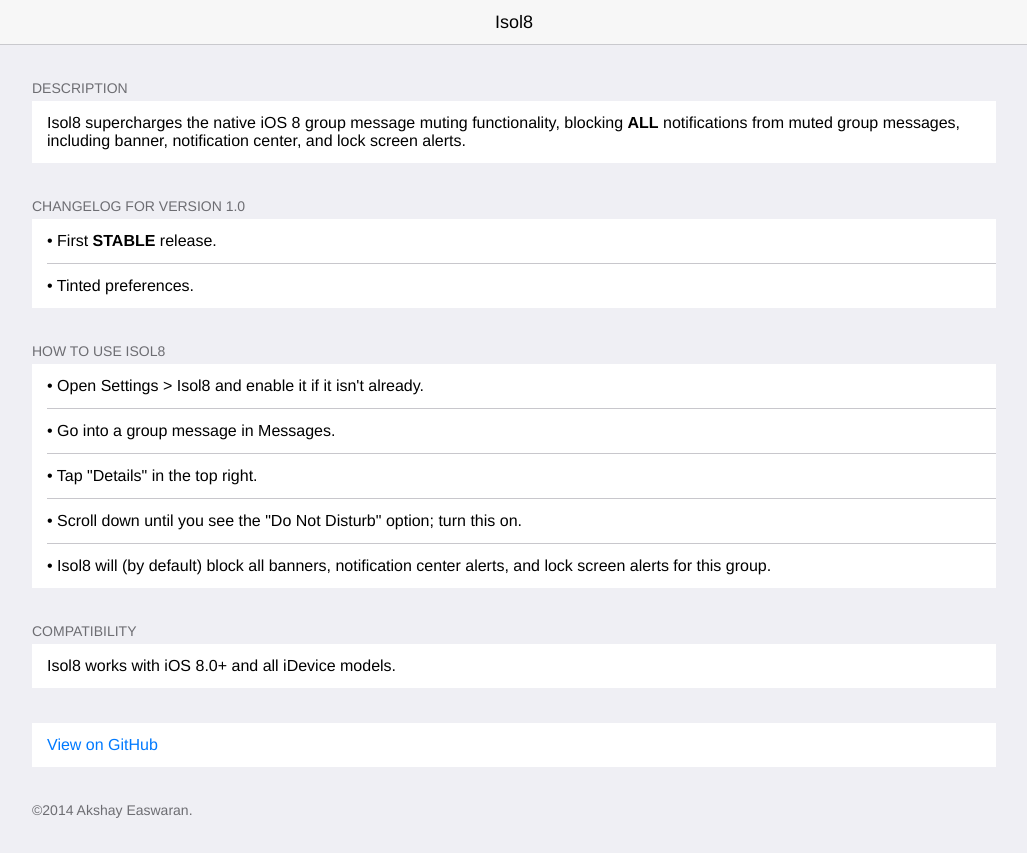
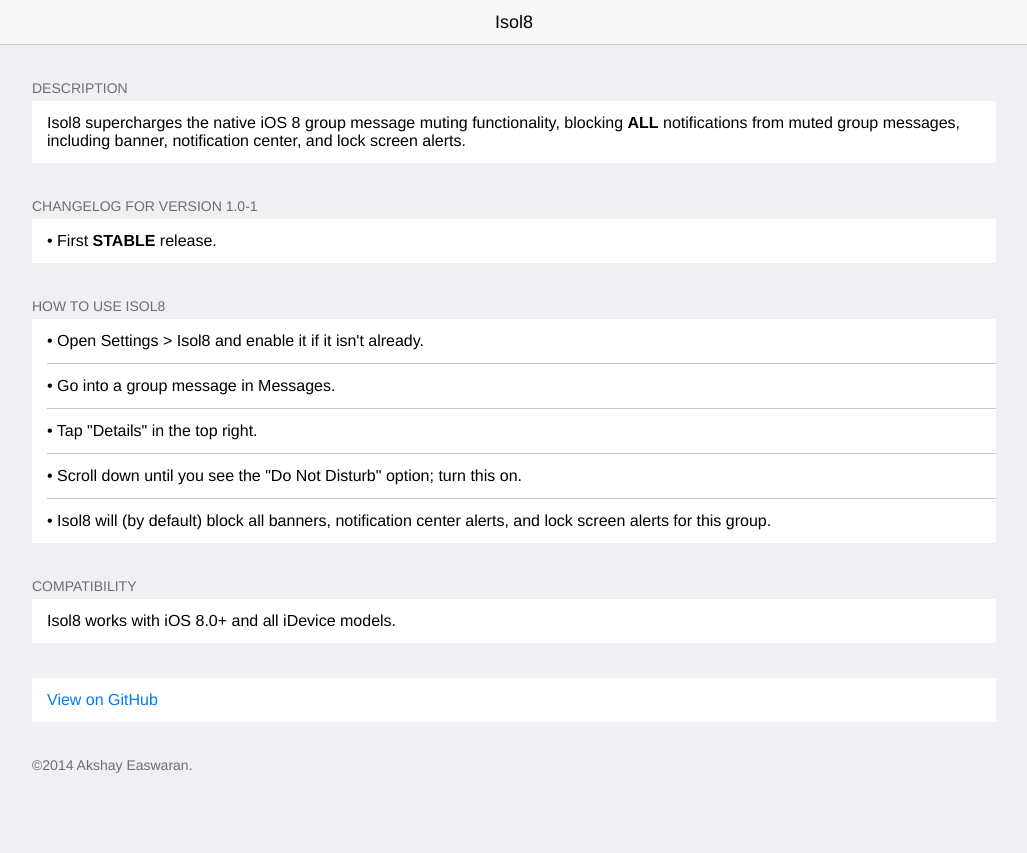
Before and after one commit to akeaswaran/repo, a plain HTML site: page depictions/isol8.html in a window 1280 px wide. Shown: the whole page, without its empty margins (126-1153 px from the left). After the commit the page ends 808 px from the top, so only its background shows below. Drawn offline with Linux system fonts and the light colour scheme.

Commit message:
updated depiction

```diff
--- a/depictions/isol8.html
+++ b/depictions/isol8.html
@@ -18,10 +18,9 @@
                       </li>
                   </ul>
 
-                  <h2>Changelog for version 1.0</h2>
+                  <h2>Changelog for version 1.0-1</h2>
                   <ul>
                       <li><p>&bull; First <b>STABLE</b> release.</p></li>
-                      <li><p>&bull; Tinted preferences.</p></li>
                   </ul>
 
                   <h2>How to use Isol8</h2>
```
